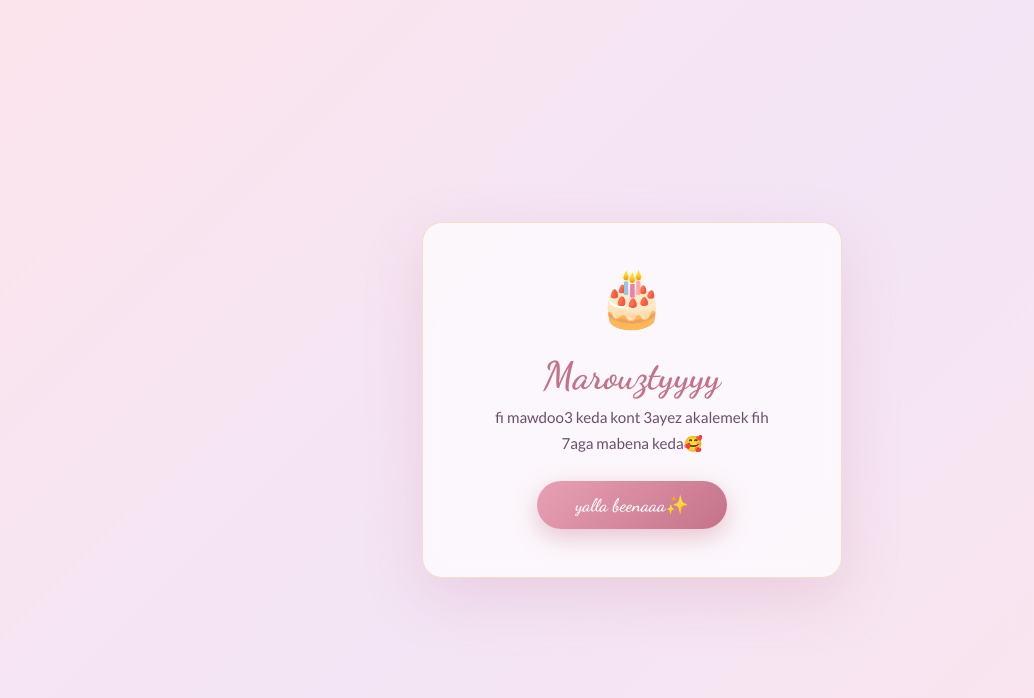
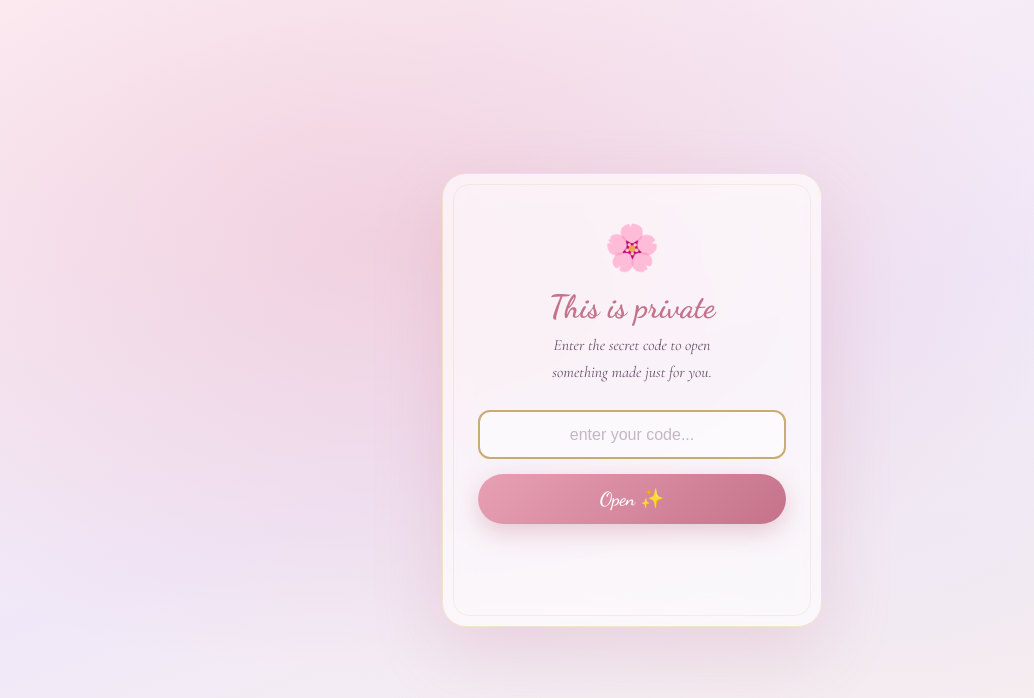
Before and after one commit to patrick-pixel-l/birthday, a plain HTML site: page index.html in a window 1280 px wide. Shown: the whole page, without its empty margins (8-1042 px from the left). Drawn offline with nearby package versions, Linux system fonts and the light colour scheme.

Commit message:
Update index.html

```diff
--- a/index.html
+++ b/index.html
@@ -392,9 +392,93 @@ html,body{
   .page-photo{align-self:center;}
   .page-inner{padding:1.8rem 1.5rem 3rem 1.8rem;}
 }
+  #lock-screen{
+  position:fixed;inset:0;z-index:500;
+  display:flex;align-items:center;justify-content:center;
+  padding:1.5rem;
+  background:
+    radial-gradient(ellipse at 30% 30%, rgba(232,160,180,0.35), transparent 55%),
+    radial-gradient(ellipse at 75% 70%, rgba(232,224,245,0.4), transparent 50%),
+    linear-gradient(160deg,#fdf0f5 0%,#f0e8f8 50%,#fdf5e8 100%);
+  transition:opacity 0.7s ease,visibility 0.7s ease;
+}
+#lock-screen.gone{opacity:0;visibility:hidden;pointer-events:none;}
+.lock-card{
+  background:rgba(255,255,255,0.65);
+  backdrop-filter:blur(14px);
+  border:1px solid rgba(212,168,83,0.25);
+  border-radius:24px;
+  max-width:380px;width:100%;
+  padding:2.8rem 2.2rem 2.4rem;
+  text-align:center;
+  box-shadow:0 25px 70px rgba(196,114,138,0.2);
+  position:relative;
+}
+.lock-card::before{
+  content:'';position:absolute;inset:10px;
+  border:1.5px solid rgba(212,168,83,0.15);
+  border-radius:16px;pointer-events:none;
+}
+.lock-emoji{font-size:2.8rem;margin-bottom:0.9rem;display:block;}
+.lock-card h2{
+  font-family:'Dancing Script',cursive;
+  font-size:2rem;color:#c4728a;margin-bottom:0.4rem;
+}
+.lock-card p{
+  font-family:'Cormorant Garamond',serif;
+  font-size:0.98rem;color:#6b4f6b;
+  line-height:1.7;margin-bottom:1.5rem;font-style:italic;
+}
+#lock-input{
+  width:100%;padding:0.85rem 1.1rem;
+  border-radius:12px;
+  border:2px solid #c9ab73;
+  background:rgba(255,255,255,0.5);
+  color:#3d2b3d;font-size:1rem;
+  text-align:center;outline:none;
+  margin-bottom:0.9rem;
+  transition:border-color 0.2s;
+}
+#lock-input:focus{border-color:#e8a0b4;}
+#lock-input::placeholder{color:rgba(109,79,107,0.4);}
+#lock-btn{
+  width:100%;padding:0.85rem;
+  border-radius:999px;
+  background:linear-gradient(135deg,#e8a0b4,#c4728a);
+  color:white;border:none;
+  font-family:'Dancing Script',cursive;
+  font-size:1.2rem;font-weight:600;cursor:pointer;
+  box-shadow:0 8px 25px rgba(196,114,138,0.35);
+  transition:transform 0.2s;
+}
+#lock-btn:hover{transform:scale(1.04);}
+#lock-error{
+  margin-top:0.9rem;
+  font-family:'Cormorant Garamond',serif;
+  font-size:0.92rem;font-style:italic;
+  color:#c4728a;opacity:0;
+  transition:opacity 0.25s;min-height:1.3em;
+}
+#lock-error.show{opacity:1;}
+.lock-shake{animation:lshake 0.4s ease;}
+@keyframes lshake{
+  0%,100%{transform:translateX(0);}
+  25%{transform:translateX(-8px);}
+  75%{transform:translateX(8px);}
+}
 </style>
 </head>
 <body>
+  <div id="lock-screen">
+  <div class="lock-card" id="lock-card">
+    <span class="lock-emoji">🌸</span>
+    <h2>This is private</h2>
+    <p>Enter the secret code to open<br>something made just for you.</p>
+    <input type="password" id="lock-input" placeholder="enter your code..." autocomplete="off"/>
+    <button id="lock-btn" onclick="tryUnlock()">Open ✨</button>
+    <p id="lock-error">Hmm, that's not quite right 🌸 try again!</p>
+  </div>
+</div>
 
 <!-- floating orbs -->
 <div class="lights-bg"></div>
@@ -586,6 +670,29 @@ html,body{
 </div><!-- /main-stage -->
 
 <script>
+  const SITE_PASSWORD = "290808271108";
+function tryUnlock(){
+  const input=document.getElementById('lock-input');
+  const ls=document.getElementById('lock-screen');
+  const lc=document.getElementById('lock-card');
+  const err=document.getElementById('lock-error');
+  if(input.value===SITE_PASSWORD){
+    sessionStorage.setItem('unlocked','true');
+    ls.classList.add('gone');
+  } else {
+    err.classList.add('show');
+    lc.classList.remove('lock-shake');
+    void lc.offsetWidth;
+    lc.classList.add('lock-shake');
+    input.value='';input.focus();
+  }
+}
+document.getElementById('lock-input').addEventListener('keydown',e=>{
+  if(e.key==='Enter') tryUnlock();
+});
+if(sessionStorage.getItem('unlocked')==='true'){
+  document.getElementById('lock-screen').classList.add('gone');
+}
 // ═══════════════════════════════════════
 //  SURPRISE REVEAL
 // ═══════════════════════════════════════
```
